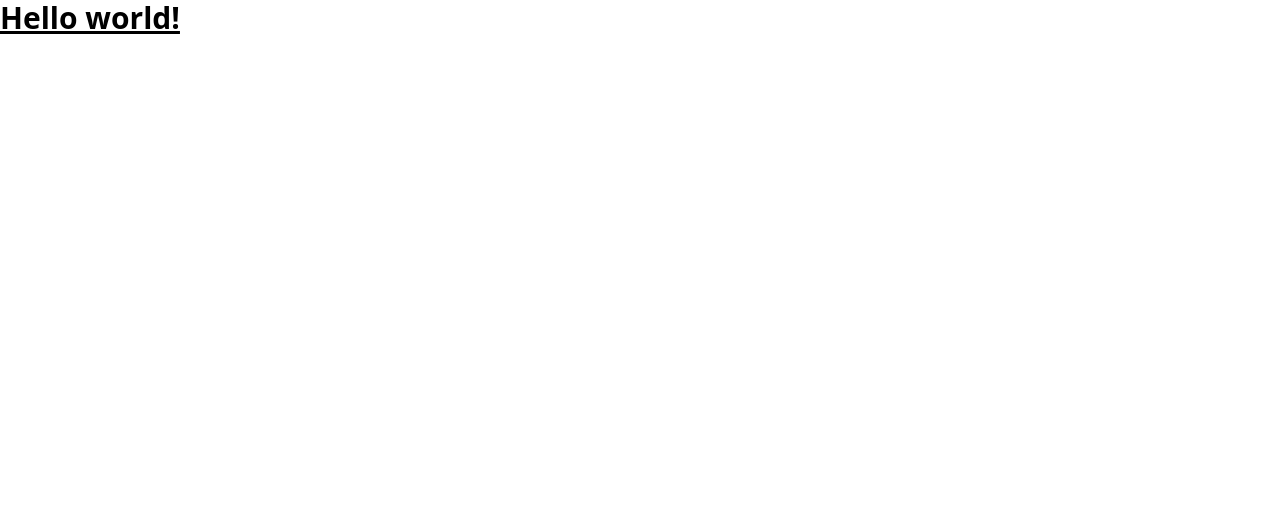
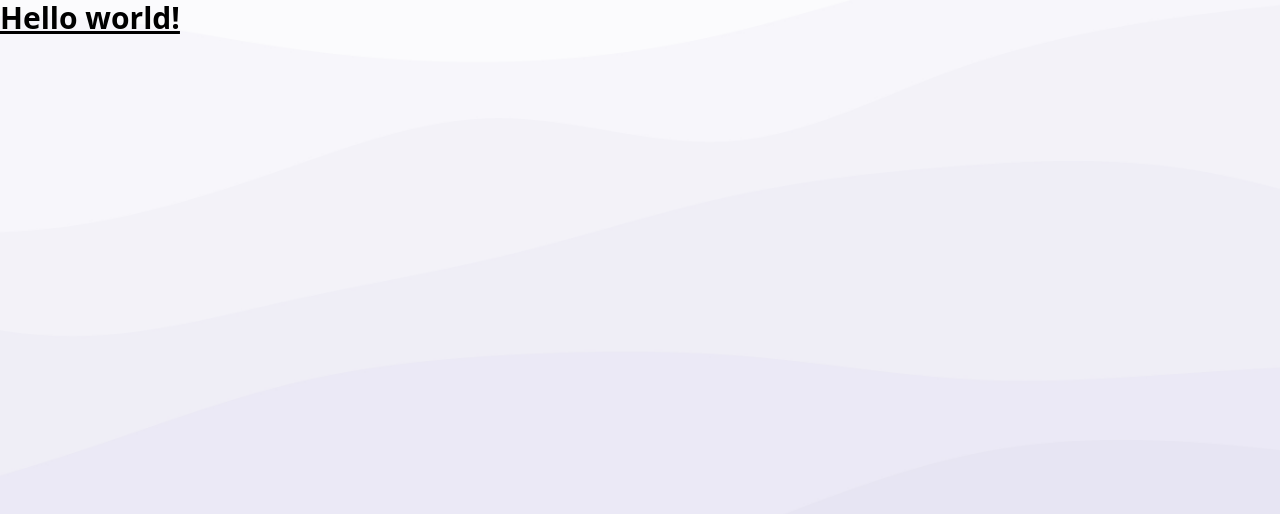
Before and after one commit to lvidal1/react-vite-multistep, a React (Vite) app: page / in a window 1280 px wide. Shown: the top 514 px of the page. Built offline with nearby package versions, Linux system fonts and the light colour scheme.

Commit message:
Update layout bg

```diff
--- a/src/assets/styles/Layout.module.scss
+++ b/src/assets/styles/Layout.module.scss
@@ -1,3 +1,3 @@
 .container {
-  @apply text-sm;
+  @apply text-sm bg-cover bg-center h-screen w-screen;
 }
--- a/src/components/Layout.tsx
+++ b/src/components/Layout.tsx
@@ -1,12 +1,16 @@
 import styles from '@styles/Layout.module.scss';
+import imageURL from '@images/bg.jpg'
 
 type LayoutProps = {
   children?: JSX.Element;
 };
 
 function Layout({ children }: LayoutProps) {
+
   return (
-    <div data-testid="layout" className={styles.container}>
+    <div data-testid="layout" className={styles.container} style={{
+      backgroundImage: `url(${imageURL})`,
+    }}>
       {children}
     </div>
   );
--- a/tsconfig.json
+++ b/tsconfig.json
@@ -24,6 +24,7 @@
     "paths": {
       "@/*": ["./src"],
       "@styles/*": ["./src/assets/styles/*"],
+      "@images/*": ["./src/assets/images/*"],
       "@components/*": ["./src/components/*"],
     }
   },
--- a/vite.config.ts
+++ b/vite.config.ts
@@ -9,6 +9,7 @@ export default defineConfig({
     alias: {
       "@": path.resolve(__dirname, "./src"),
       '@styles': path.resolve(__dirname, './src/assets/styles'),
+      '@images': path.resolve(__dirname, './src/assets/images'),
       '@components': path.resolve(__dirname, './src/components'),
     }
   }
```
